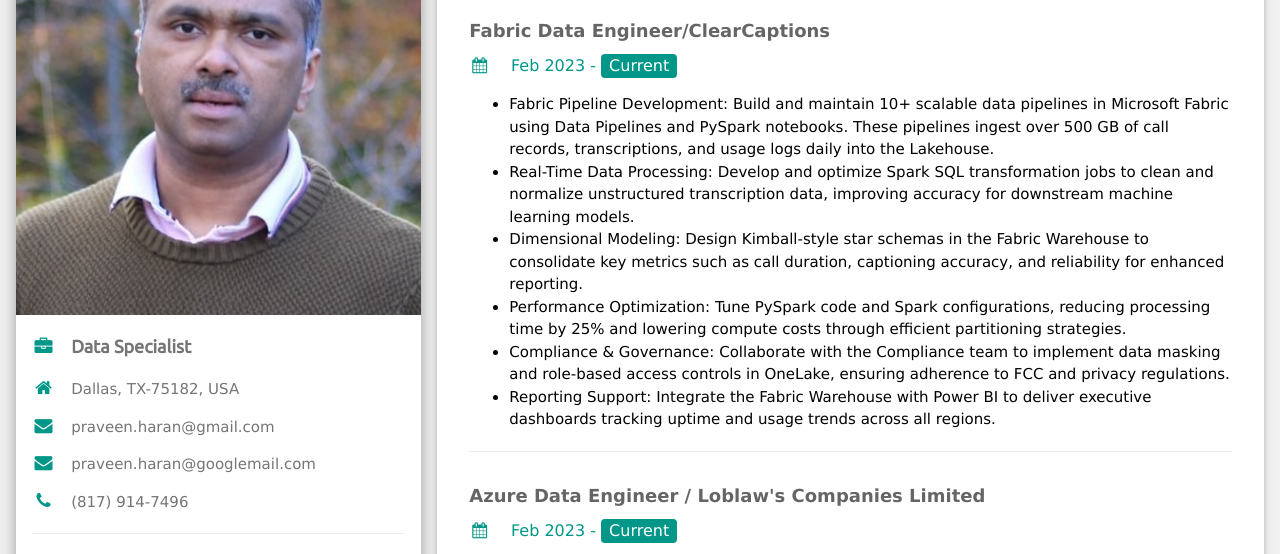
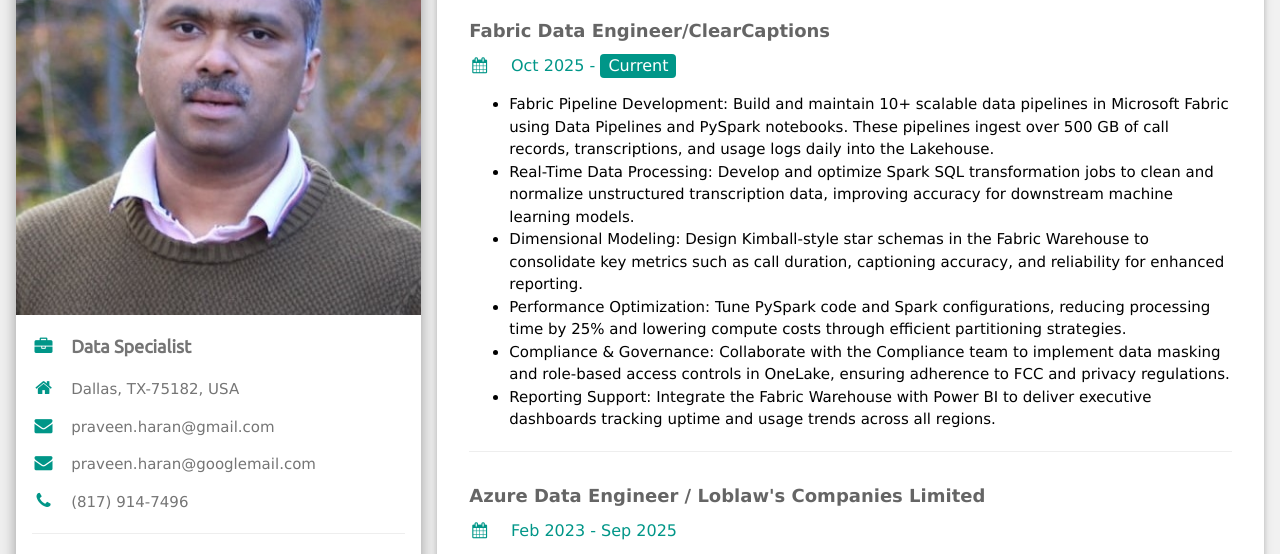
Before and after one commit to praveenharan/praveenharan.github.io, a plain HTML site: page index.html in a window 1280 px wide. Shown: the part 166-720 px from the top of the page. Drawn offline with nearby package versions, Linux system fonts and the light colour scheme.

Commit message:
Update index.html

```diff
--- a/index.html
+++ b/index.html
@@ -124,7 +124,7 @@
          <!--ClearCaptions-->
                   <div class="w3-container">
                      <h5 class="w3-opacity"><b>Fabric Data Engineer/ClearCaptions</b></h5>
-                     <h6 class="w3-text-teal"><i class="fa fa-calendar fa-fw w3-margin-right"></i> Feb 2023 - <span class="w3-tag w3-teal w3-round">Current</span></h6>
+                     <h6 class="w3-text-teal"><i class="fa fa-calendar fa-fw w3-margin-right"></i> Oct 2025 - <span class="w3-tag w3-teal w3-round">Current</span></h6>
                      <ul>
                         <li> Fabric Pipeline Development: Build and maintain 10+ scalable data pipelines in Microsoft Fabric using Data Pipelines and PySpark notebooks. These pipelines ingest over 500 GB of call records, transcriptions, and usage logs daily into the Lakehouse. </li>
                         <li> Real-Time Data Processing: Develop and optimize Spark SQL transformation jobs to clean and normalize unstructured transcription data, improving accuracy for downstream machine learning models. </li>
@@ -140,7 +140,7 @@
        <!--Loblaw's Companies Limited-->
                   <div class="w3-container">
                      <h5 class="w3-opacity"><b>Azure Data Engineer / Loblaw's Companies Limited</b></h5>
-                     <h6 class="w3-text-teal"><i class="fa fa-calendar fa-fw w3-margin-right"></i> Feb 2023 - <span class="w3-tag w3-teal w3-round">Current</span></h6>
+                     <h6 class="w3-text-teal"><i class="fa fa-calendar fa-fw w3-margin-right"></i> Feb 2023 - Sep 2025</h6>
                      <ul>
                         <li> Ingest raw source data into the Bronze layer via Azure Data Factory. Store in Delta Lake for full traceability and auditability.</li>
                         <li> Clean, deduplicate, and join data in the Silver layer using PySpark in Databricks. Transform it into a structured, consistent format.</li>
```
